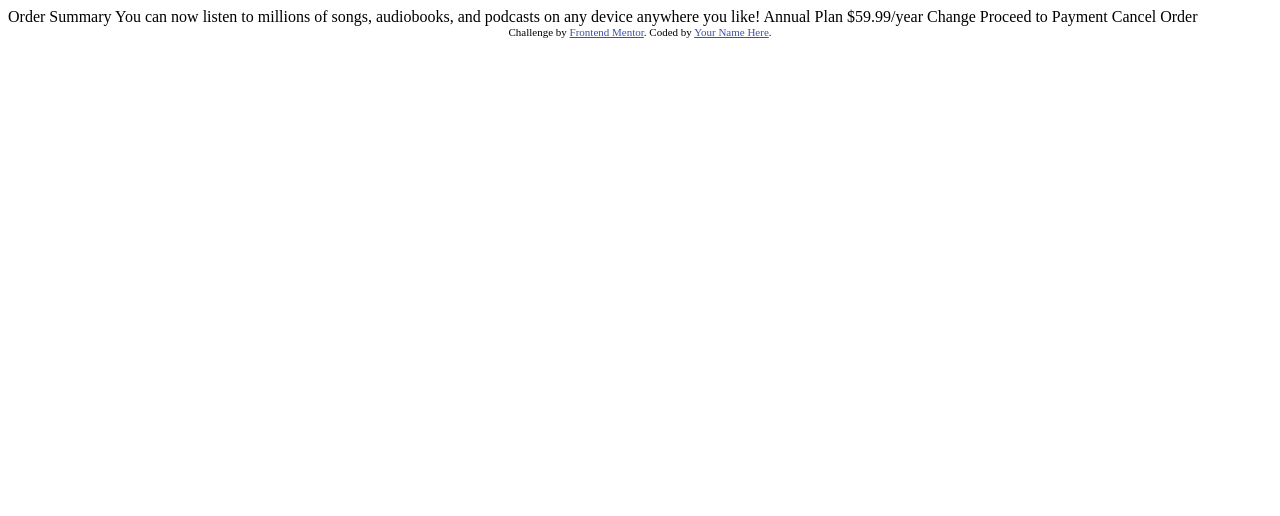
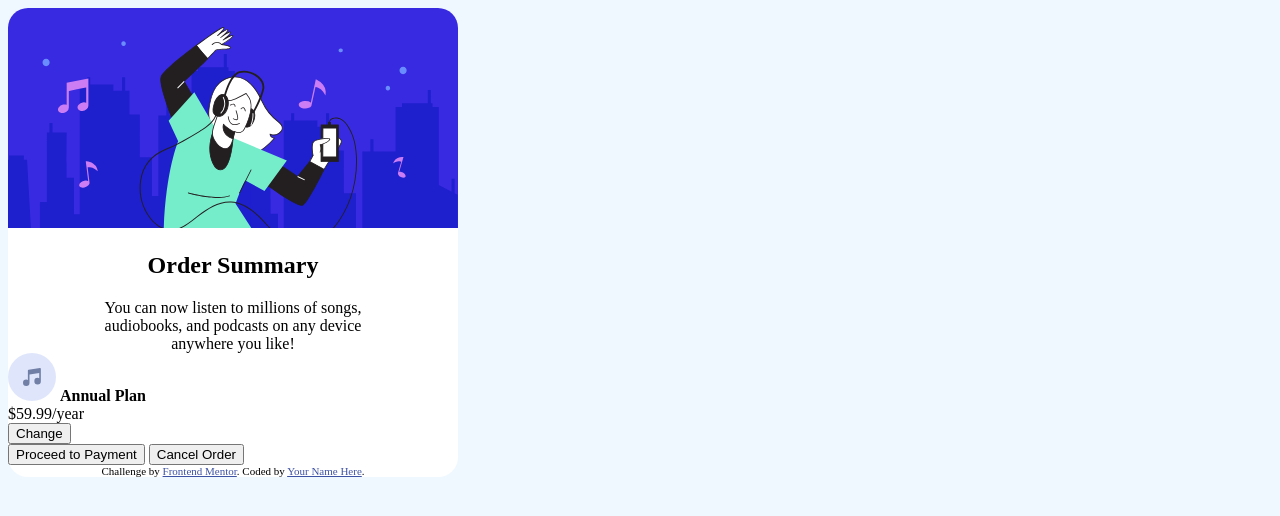
Before and after one commit to MarvinBauduin/order-summary-component-main, a plain HTML site: page index.html in a window 1280 px wide. Drawn offline with Linux system fonts and the light colour scheme.

Commit message:
creation of the starting

```diff
--- a/index.html
+++ b/index.html
@@ -1,37 +1,69 @@
 <!DOCTYPE html>
 <html lang="en">
+
 <head>
   <meta charset="UTF-8">
-  <meta name="viewport" content="width=device-width, initial-scale=1.0"> <!-- displays site properly based on user's device -->
+  <meta name="viewport" content="width=device-width, initial-scale=1.0">
+  <!-- displays site properly based on user's device -->
 
   <link rel="icon" type="image/png" sizes="32x32" href="./images/favicon-32x32.png">
 
   <title>Frontend Mentor | Order summary card</title>
 
+  <link rel="stylesheet" href="styles.css">
   <!-- Feel free to remove these styles or customise in your own stylesheet 👍 -->
   <style>
-    .attribution { font-size: 11px; text-align: center; }
-    .attribution a { color: hsl(228, 45%, 44%); }
+    .attribution {
+      font-size: 11px;
+      text-align: center;
+    }
+
+    .attribution a {
+      color: hsl(228, 45%, 44%);
+    }
   </style>
 </head>
+
 <body>
+  <div class="box">
+    <img class="img" src="images/illustration-hero.svg">
 
-  Order Summary
+    <div class="summary">
+      <h2>Order Summary</h2>
+    </div>
 
-  You can now listen to millions of songs, audiobooks, and podcasts on any
-  device anywhere you like!
+    <div class="description">
+      You can now listen to millions of songs,
+      <br>
+      audiobooks, and podcasts on any device
+      <br>
+      anywhere you like!
+    </div>
+    <div class=plan">
 
-  Annual Plan
+      <img src="images/icon-music.svg"> <span class="plan_bold">Annual Plan</span>
+      <div class="price">
         $59.99/year
+      </div>
 
-  Change
+      <span>
+        <button class="change_plan">Change</button>
+      </span>
+    </div>
 
+    <button>
       Proceed to Payment
+    </button>
+
+    <button>
       Cancel Order
+    </button>
 
     <div class="attribution">
       Challenge by <a href="https://www.frontendmentor.io?ref=challenge" target="_blank">Frontend Mentor</a>.
       Coded by <a href="#">Your Name Here</a>.
     </div>
+  </div>
 </body>
+
 </html>
--- /dev/null
+++ b/styles.css
@@ -0,0 +1,30 @@
+body{
+    background-color: aliceblue;
+}
+.box{
+    display: flexbox;
+    width: 450px;
+    position: relative;
+    border-radius: 20px;
+    background: white;
+
+}
+.img{
+    border-top-right-radius: 20px;
+    border-top-left-radius: 20px;
+}
+.summary{
+    text-align: center;
+    margin-right: auto;
+    margin-left: auto;
+}
+.description{
+    width: 80%;
+    margin-top: 20px;
+    margin-left: auto;
+    margin-right: auto;
+    text-align:center;
+}
+.plan_bold{
+    font-weight:bold ;
+}
```
Lines whose indentation alone changed are shown as unchanged.
